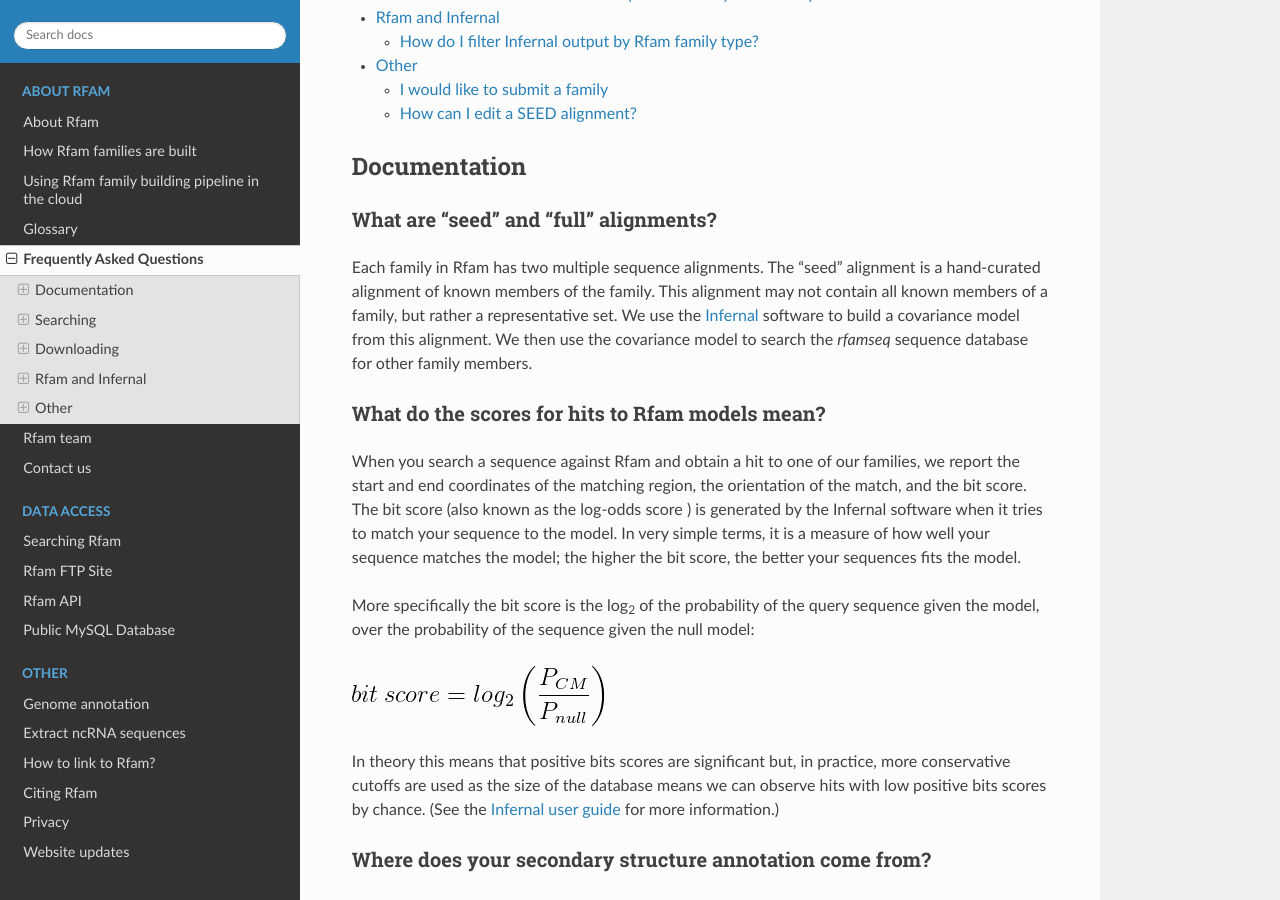
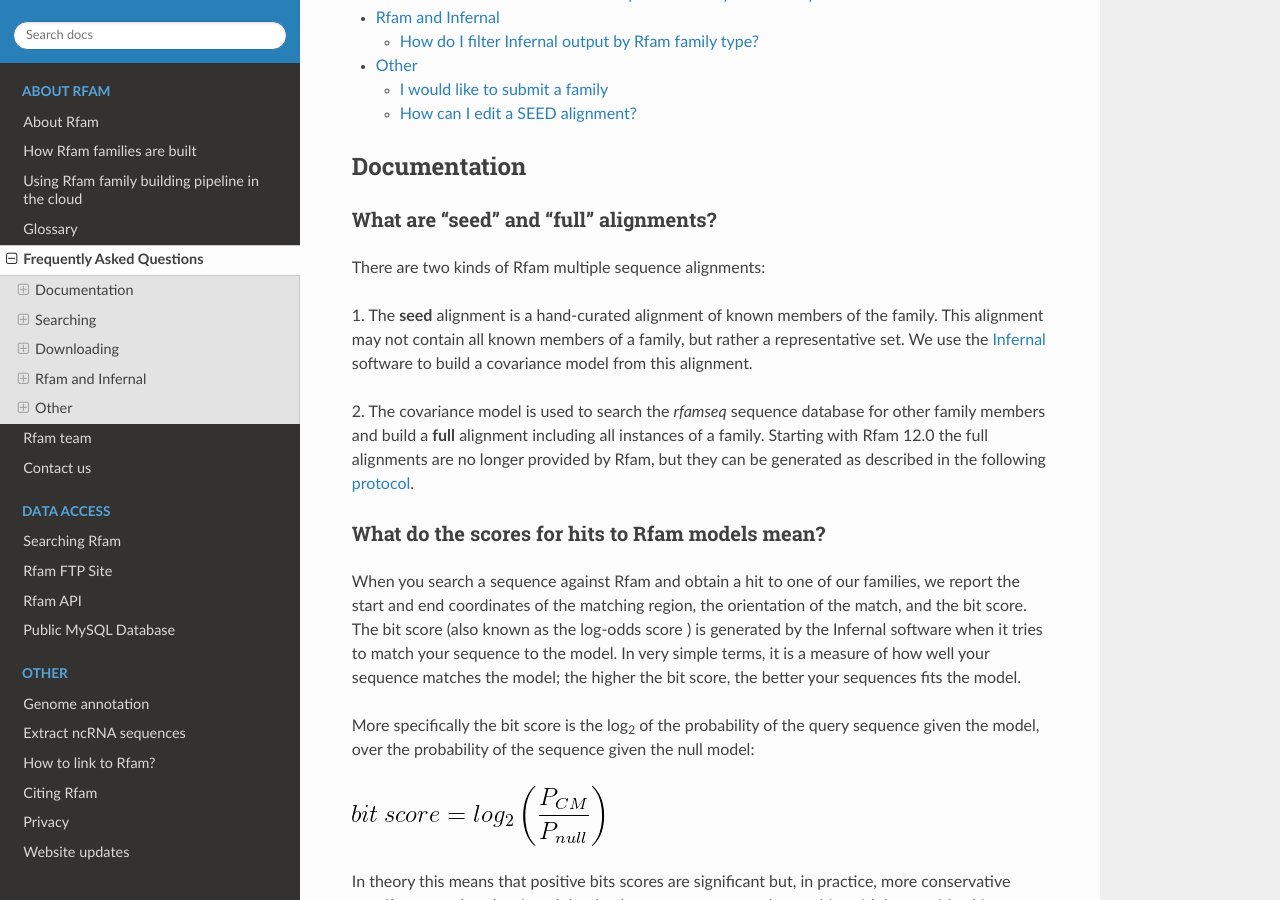
Before and after one commit to Rfam/rfam-docs, a Sphinx documentation site: the page built from docs/source/faq.rst, in a window 1280 px wide and 900 px high, scrolled down 538 px. Built offline with Sphinx 7.4.7 and the Read the Docs theme 2.0.0, drawn with Linux system fonts in a browser that asks for light colours.

Commit message:
Minor updates

```diff
--- a/docs/source/faq.rst
+++ b/docs/source/faq.rst
@@ -8,12 +8,17 @@ Documentation
 
 What are "seed" and "full" alignments?
 ~~~~~~~~~~~~~~~~~~~~~~~~~~~~~~~~~~~~~~
-Each family in Rfam has two multiple sequence alignments. The "seed" alignment
-is a hand-curated alignment of known members of the family. This alignment may not contain
+There are two kinds of Rfam multiple sequence alignments:
+
+1. The **seed** alignment is a hand-curated alignment of known members of the family. This alignment may not contain
 all known members of a family, but rather a representative set.
 We use the `Infernal <http://eddylab.org/infernal/>`_ software to build a covariance model
-from this alignment. We then use the covariance model to search the *rfamseq* sequence database
-for other family members.
+from this alignment.
+
+2. The covariance model is used to search the *rfamseq* sequence database
+for other family members and build a **full** alignment including all instances of a family.
+Starting with Rfam 12.0 the full alignments are no longer provided by Rfam, but they can
+be generated as described in the following `protocol <https://www.ncbi.nlm.nih.gov/pmc/articles/PMC6754622/>`_.
 
 What do the scores for hits to Rfam models mean?
 ~~~~~~~~~~~~~~~~~~~~~~~~~~~~~~~~~~~~~~~~~~~~~~~~
```
Also changed, not shown: docs/source/citing-rfam.rst (line endings or trailing spaces).
